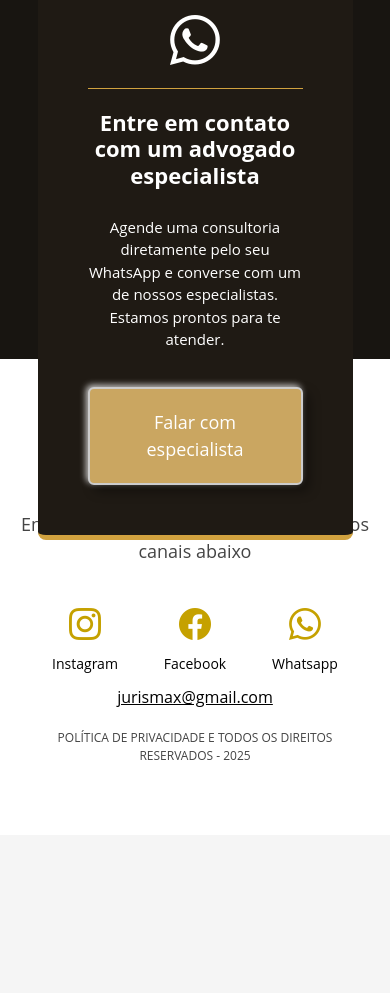
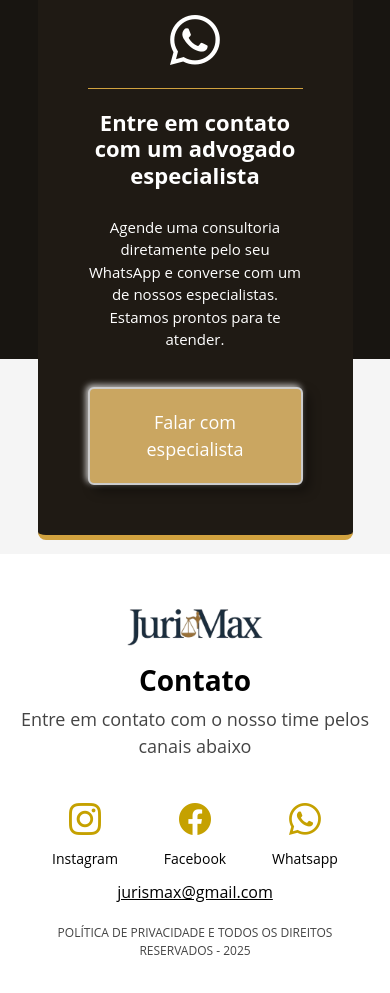
Before and after one commit to Rafaelmaxx/JurisMax, a plain HTML site: page JurisMax/index.html in a window 390 px wide. Shown: the part 9153-10146 px from the top of the page. Before the commit the page ends 9988 px from the top, so only its background shows below. Drawn offline with nearby package versions, Linux system fonts and the light colour scheme.

Commit message:
style.css

```diff
--- a/JurisMax/style.css
+++ b/JurisMax/style.css
@@ -1507,8 +1507,7 @@ html, body {
         box-shadow: none;
     }
     .sessao-contato {
-        margin-top: 0;
-
-    }
-
-}
+        margin-top: 50%;
+    }
+
+}
```
